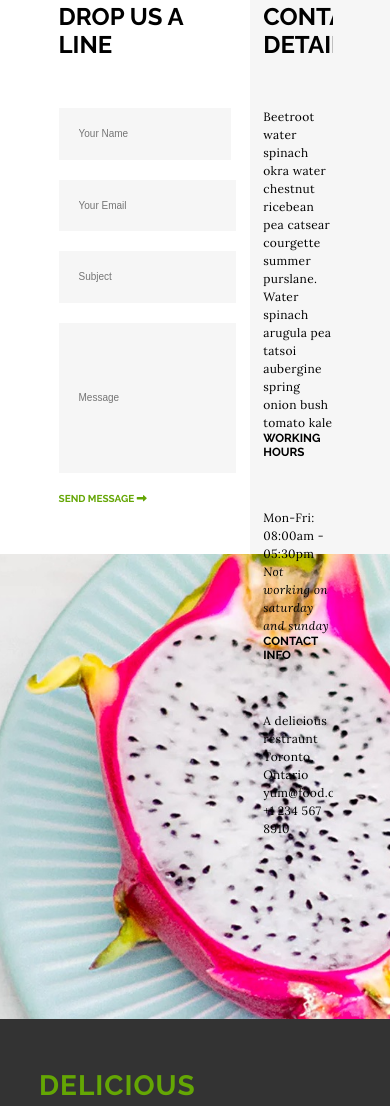
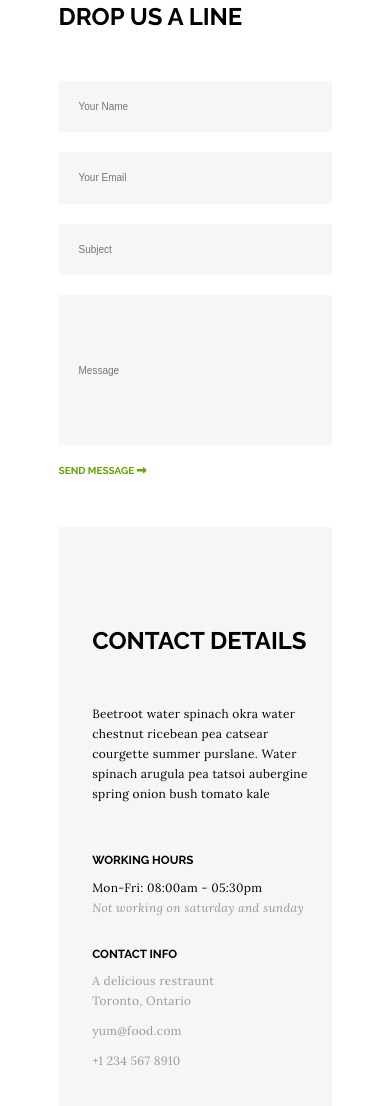
Before and after one commit to Ranjodhsandhu/ranjodhSinghProjectTwo, a plain HTML site: page contact.html in a window 390 px wide. Shown: the part 561-1667 px from the top of the page. Drawn offline with Linux system fonts and the light colour scheme.

Commit message:
contact mobile ready

```diff
--- a/contact.html
+++ b/contact.html
@@ -9,6 +9,8 @@
     <link href="https://fonts.googleapis.com/css?family=Lora:400,400i&display=swap" rel="stylesheet">
     <!-- Icon fonts from fontawesome.com -->
     <script src="https://kit.fontawesome.com/17a7d5f53a.js" crossorigin="anonymous"></script>
+    <!-- Link to the favicon for the website -->
+    <link rel="shortcut icon" href="./delicious-assets/favicon.ico" />
     <!-- linking style sheet -->
     <link rel="stylesheet" href="./styles/styles.css">
     <title>Delicious Contact</title>
@@ -53,19 +55,20 @@
                 <h2>drop us a line</h2>
                 <form action="#">
                     <label for="name" class="visuallyHidden">Name</label>
-                    <input type="text" name="name" id="name" placeholder="Your Name">
+                    <input type="text" name="name" placeholder="Your Name">
                     <label for="email" class="visuallyHidden">Email</label>
-                    <input type="email" name="email" id="email" placeholder="Your Email">
+                    <input type="email" name="email" placeholder="Your Email">
                     <label for="subject" class="visuallyHidden">Subject</label>
                     <input type="text" name="subject" id="subject" placeholder="Subject">
                     <label for="message" class="visuallyHidden">message</label>
-                    <input rows="10" name="message" id="message" Placeholder="Message">
-                    <button type="submit">Send Message <i class="fas fa-long-arrow-alt-right"></i></button>
+                    <input name="message" id="message" Placeholder="Message">
+                    <button type="submit">Send Message <i class="fas    fa-long-arrow-alt-right"></i></button>
                 </form>
             </section>
+
             <aside class="contactDetails">
                 <div class="asideWrapper">
-                    <div>
+                    <div class="contact">
                         <h2>
                             contact details
                         </h2>
@@ -74,12 +77,12 @@
                             tatsoi aubergine spring onion bush tomato kale
                         </p>
                     </div>
-                    <div>
+                    <div class="hours">
                         <h3>working hours</h3>
                         <p><span>Mon-Fri</span>: 08:00am - 05:30pm</p>
                         <p><em>Not working on saturday and sunday</em></p>
                     </div>
-                    <div>
+                    <div class="address">
                         <h3>contact info</h3>
                         <p>A delicious restraunt</p>
                         <p>Toronto, Ontario</p>
--- a/styles/partials/_contact.scss
+++ b/styles/partials/_contact.scss
@@ -7,9 +7,10 @@
     margin:0 auto;
     width:70%;
 }
-.contactMain .contactMainInner{
+.contactMainInner{
     display:flex;
     position:relative;
+    padding-bottom:100px;
     h2{
         margin-top:100px;
     }
@@ -20,6 +21,7 @@
             padding:50px 0;
             display:flex;
             flex-wrap:wrap;
+            transition:all 0.3s linear;
             input{
                 background-color:$white;
                 border:none;
@@ -59,18 +61,42 @@
         right:-15vw;
         bottom:0;
         top:0;
+        transition:all 0.3s linear;
         .asideWrapper{
             overflow:hidden;
             width:55%;
             display:flex;
             flex-direction:column;
-            div > p:nth-of-type(1){
+            p{
+                line-height: 2rem;
+            }
+            .contact > p{
                 padding-top:50px;
+            }
+            .hours{
+                margin-top:50px;
+                margin-bottom:30px;
+                p:nth-of-type(1){
+                    padding-top:10px;
+                }
+                p:nth-of-type(2){
+                    color:$brownGrey;
+                }
+            }
+            .address{
+                margin-bottom:100px;
+                p{
+                    color:$brownGrey;
+                }
+                p:nth-of-type(1),
+                p:nth-of-type(3),
+                p:last-child{
+                    padding-top:10px;
+                }
             }
         }
     }
 }
-
 .contactBottomImage{
     background-image:url("../delicious-assets/contact-2.jpeg");
     background-size: cover;
--- a/styles/partials/_contactResponsive.scss
+++ b/styles/partials/_contactResponsive.scss
@@ -0,0 +1,34 @@
+@media(max-width:1200px){
+    .contactMainInner{
+        margin-top:100px;
+        flex-direction:column;
+        h2{
+            margin:0;
+        }
+        .contactForm{
+            width:100%;
+            padding-right:0;
+        }
+        .contactDetails{
+            h2{
+                padding-top:100px;
+            }
+            position: unset;
+            .asideWrapper{
+                width:100%;
+                padding:0 20px;
+            }
+        }
+    }
+}
+
+@media(max-width:500px){
+    .contactMainInner
+    .contactForm
+    form
+    input[name="name"],
+    input[name="email"]{
+        flex:1 1 100%;
+        margin-right:0;
+    }
+}
```
Also changed, not shown: blog.html (+2 -0 lines), index.html (+2 -0 lines), delicious-assets/favicon.ico (added), styles/styles.css.
